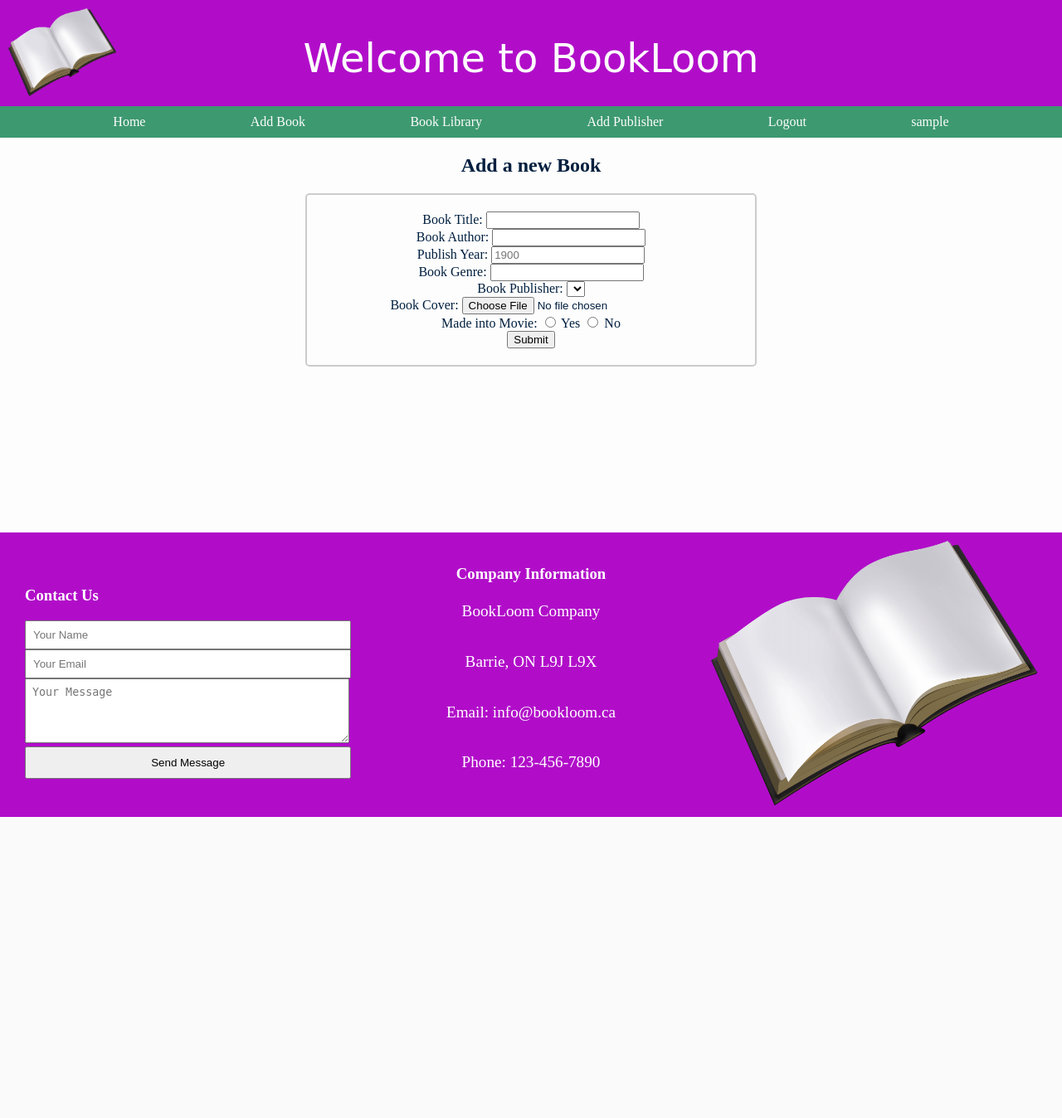
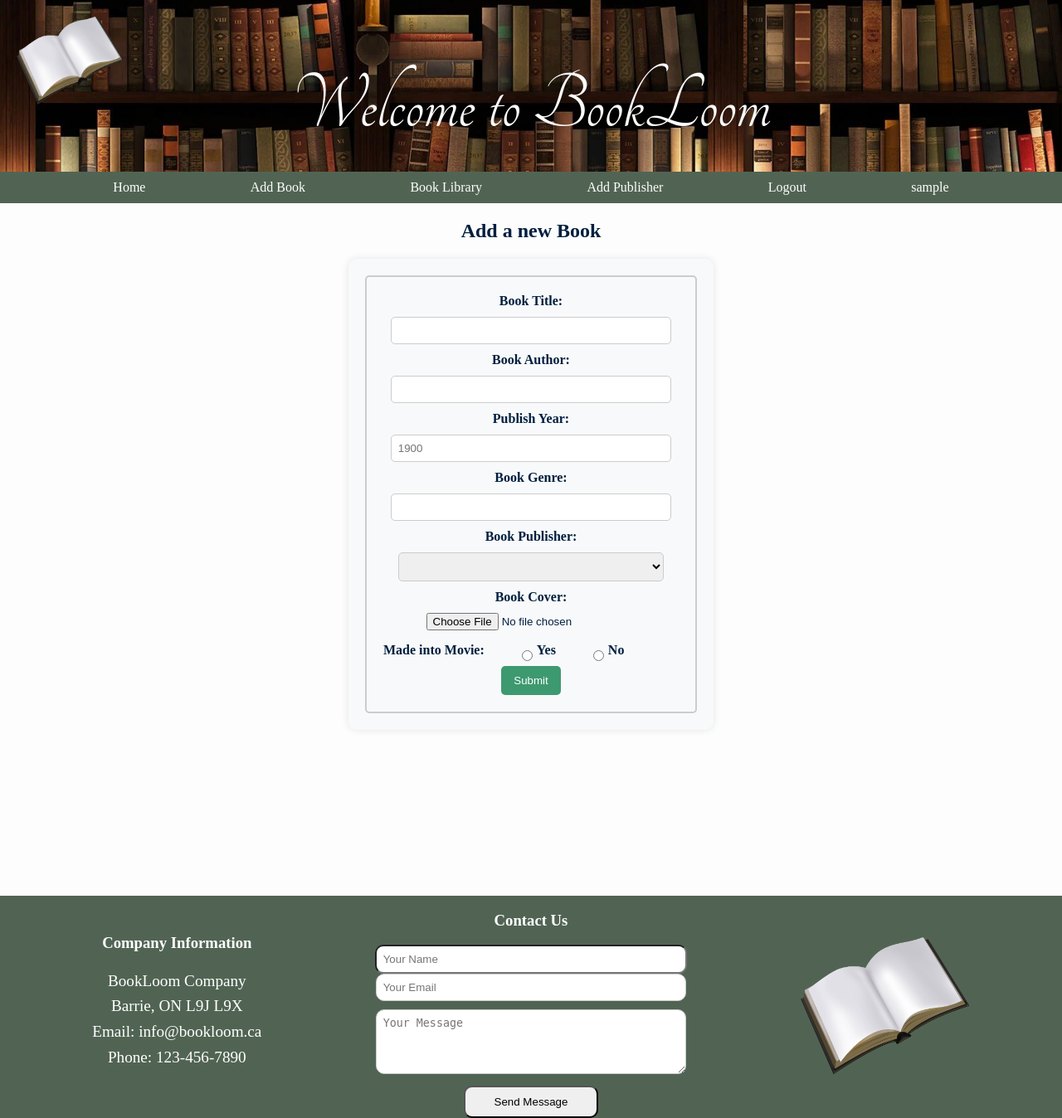
Before and after one commit to GMontero01/BookLoomProjectPHP, a PHP site: page /addBook.php in a window 1280 px wide. Shown: the whole page at 83% size. Before the commit the page ends 985 px from the top, so only its background shows below. Run offline with PHP 8.4, Linux system fonts and the light colour scheme; the visitor is signed in with stand-in values (Sample User, id 1); data that the repository does not hold is empty.

Commit message:
BookLoom css updates to header and forms

```diff
--- a/addBook.php
+++ b/addBook.php
@@ -7,8 +7,8 @@ include('shared/header.php');
 
 <h2>Add a new Book</h2>
 <!-- Form to capture user input for new book entry -->
-<form action="insertBook.php" method="post" enctype="multipart/form-data">
-
+<section class="formFormatting">
+<form class="longerForm" action="insertBook.php" method="post" enctype="multipart/form-data">
     <fieldset>
         <div class="bookDetails">
         <label for="bookTitle">Book Title:</label>
@@ -55,7 +55,6 @@ include('shared/header.php');
         <label for="madeIntoMovie">Made into Movie:</label>
         <input type="radio" id="madeIntoMovieYes" name="madeIntoMovie" value="yes" required />
         <label for="madeIntoMovieYes">Yes</label>
-
         <input type="radio" id="madeIntoMovieNo" name="madeIntoMovie" value="no" required />
         <label for="madeIntoMovieNo">No</label>
 
@@ -91,6 +90,7 @@ include('shared/header.php');
     </div>
     </fieldset>
 </form>
+</section>
 </body>
 </main>
 <?php include('shared/footer.php'); ?>
--- a/bookLibrary.php
+++ b/bookLibrary.php
@@ -16,6 +16,7 @@ try {
     exit();
 }
 ?>
+<section class="formFormatting">
 <div class="table-container">
     <h2>Book Library</h2>
     <table>
@@ -58,5 +59,6 @@ try {
         </tbody>
     </table>
 </div>
+</section>
 </main>
 <?php include('shared/footer.php'); ?>
--- a/edit-book.php
+++ b/edit-book.php
@@ -46,7 +46,8 @@ if (is_numeric($bookId)){
 
 <h2>Edit Book Details</h2>
 <!-- Form to capture user input for new book entry -->
-<form action="update-book.php" method="post" enctype="multipart/form-data">
+<section class="formFormatting">
+<form class="longerForm" action="update-book.php" method="post" enctype="multipart/form-data">
 <fieldset>
     <div class="bookDetails">
         <label for="bookTitle">Book Title:</label>
@@ -132,4 +133,6 @@ if (is_numeric($bookId)){
     <button type="submit">Submit</button>
     </fieldset>
 </form>
+</section>
 </main>
+<?php include('shared/footer.php'); ?>
--- a/login.php
+++ b/login.php
@@ -13,8 +13,8 @@ require 'shared/header.php';
   }
     ?>
 
-
-  <form class="login-form" method="post" action="validateUser.php">
+  <section class="formFormatting">
+  <form class="simple-form-style" class="login-form" method="post" action="validateUser.php">
     <fieldset>
       <h5>Please enter your credentials.</h5>
       <label for="username">Username:</label>
@@ -26,6 +26,7 @@ require 'shared/header.php';
       <button class="offset-button">Login</button>
     </fieldset>
   </form>
+  </section>
 </body>
 </main>
 <?php include('shared/footer.php'); ?>
--- a/register.php
+++ b/register.php
@@ -15,8 +15,8 @@ require('shared/header.php');
     echo '<h4 class="err">Username already exists</h4>';
   }
   ?>
-
-  <form method="post" action="save-registration.php">
+<section class="formFormatting">
+  <form class="simple-form-style" method="post" action="save-registration.php">
 
     <fieldset>
       <h5>Passwords must be a minimum of 8 characters, including 1 digit, 1 upper-case letter, and 1 lower-case letter.</h5>
@@ -41,6 +41,6 @@ require('shared/header.php');
     <button class="offset-button" onclick="return passwordMatch();">Register</button>
     </fieldset>
   </form>
-
+</section>
 </main>
 <?php include('shared/footer.php'); ?>
--- a/shared/footer.php
+++ b/shared/footer.php
@@ -1,5 +1,12 @@
 <footer class="footerBox">
         <div class="footer">
+            <div class="company-info">
+                <h3>Company Information</h3>
+                <p>BookLoom Company <br>
+                Barrie, ON L9J L9X <br>
+                Email: info@bookloom.ca<br>
+                Phone: 123-456-7890</p>
+            </div>
             <div class="contact-form">
                 <h3>Contact Us</h3>
                 <form action="#" method="POST">
@@ -9,13 +16,6 @@
                     <input type="submit" value="Send Message">
                 </form>
             </div>
-            <div class="company-info">
-                <h3>Company Information</h3>
-                <p>BookLoom Company</p>
-                <p>Barrie, ON L9J L9X</p>
-                <p>Email: info@bookloom.ca</p>
-                <p>Phone: 123-456-7890</p>
-            </div>
             <div class="footer-logo">
                 <img src="images/logo.png" alt="BookLoom Logo">
             </div>
--- a/shared/header.php
+++ b/shared/header.php
@@ -6,17 +6,22 @@
     <title><?php echo $pageTitle; ?></title>
     <link rel="stylesheet" href="shared/styles.css"/>
     <script src="./js/scripts.js" defer></script>
+    <link rel="preconnect" href="https://fonts.googleapis.com">
+    <link rel="preconnect" href="https://fonts.gstatic.com" crossorigin>
+    <link href="https://fonts.googleapis.com/css2?family=Tangerine:wght@400;700&display=swap" rel="stylesheet">
     <title>Document</title>
 </head>
 <!-- Shared header amongst all pages -->
-<body>
-    <header>
+
+    <header style="background-image: url('images/headerbackground.jpg'); background-size: cover;">
         <div class="logo-container">
-            <img src="images/logo.png" alt="BookLoom Logo" class="header-logo">
+            <a href="index.php" class="logo-container">
+                <img src="images/logo.png" alt="BookLoom Logo" class="header-logo">
+            </a>
         </div>
         <h1 class="caveat-header">Welcome to BookLoom</h1>
     </header>
-
+<body>
     <nav>
         <ul>
             <li>
--- a/shared/styles.css
+++ b/shared/styles.css
@@ -1,26 +1,39 @@
+.movieDetails {
+    display: flex;
+    align-items: center;
+    flex-wrap: wrap;
+}
+
+.movieDetails label {
+    margin-right: 40px;
+}
 .streamingServiceQuestion {
     display: none;
+    width: 100%;
+    margin-top: 10px;
 }
 
 #madeIntoMovieYes:checked ~ .streamingServiceQuestion {
     display: block;
+
 }
 .join-container {
     display: flex;
+    flex-direction: column;
     justify-content: center;
     align-items: center;
-    height: 60vh; /* Make the container full height of the viewport */
+    height: 100vh;
 
 }
 .join {
     text-align: center;
     margin-bottom: 60px;
-    background-color: #3D9970; /* Forest Green */
+    background-color: #3D9970;
     color: #fff;
-    padding: 40px; /* Adjust padding for spacing inside the box */
-    border-radius: 10px; /* Rounded edges */
-    max-width: 400px; /* Limit the maximum width of the box */
-    width: 100%; /* Make the box fill the container's width */
+    padding: 40px;
+    border-radius: 10px;
+    max-width: 400px;
+    width: 100%;
 }
 
 .join h2 {
@@ -36,15 +49,15 @@
 .join .cta-button {
     display: inline-block;
     padding: 15px 30px;
-    background-color: #fff; /* White background for the button */
-    color: #3D9970; /* Forest Green text color */
+    background-color: #fff;
+    color: #3D9970;
     text-decoration: none;
     border-radius: 5px;
     transition: background-color 0.3s ease;
 }
 
 .join .cta-button:hover {
-    background-color: #B10DC9;
+    background-color: #991917;
     color: #fff;
 }
 
@@ -89,7 +102,7 @@ h1{
 }
 
 nav {
-    background-color: #3D9970; /* Forest Green */
+    background-color: #516453;
     padding: 10px;
 }
 
@@ -104,30 +117,31 @@ nav ul {
 
 nav a {
     text-decoration: none;
-    color: #FDFDFD; /* Off-White */
+    color: #FDFDFD;
 }
 
 nav a:hover {
-    color: #B10DC9
+    color: #991917
 
 }
 .table-container {
-    flex: 1; /* Allow the main content to grow and fill remaining space */
-    padding: 20px; /* Add padding to the main content */
+    flex: 1;
+    padding: 20px;
 }
 body {
     display: flex;
     flex-direction: column;
-    min-height: 100vh; /* Ensure the body takes at least the full height of the viewport */
+    min-height: 100vh;
     margin: 0;
-    background-color: #FDFDFD; /* Off-White */
-    color: #001F3F; /* Deep Blue */
+    background-color: #FDFDFD;
+    color: #001F3F;
 }
 .caveat-header {
-    font-family: "Caveat", cursive;
+    font-family: "Tangerine", cursive;
     font-optical-sizing: auto;
     font-weight: 400;
     font-style: normal;
+    font-size: 100px;
   }
 .bookDetails {
     text-align: center;
@@ -135,10 +149,13 @@ body {
 }
 .publisherDetails {
     text-align: center;
+    margin-bottom: 200px;
 }
 
 header {
-    background-color: #B10DC9;
+    background-size: contain;
+    background-position: center;
+    background-repeat: no-repeat;
     color: #FDFDFD;
     padding: 10px;
     text-align: center;
@@ -163,20 +180,17 @@ p {
     background-color: #218838;
 }
 
-/* Footer styles */
 .footerBox {
-    background-color: #B10DC9; /* Light Gray */
-    color: #fff; /* Dark Gray */
-    padding: 10px 20px; /* Reduced padding */
-    text-align: center; /* Center align content */
-    margin-top: 200px; /* Add space above the footer */
+    background-color: #516453;
+    color: #fff;
+    text-align: center;
 }
 
 .footer {
     display: flex;
     flex-wrap: wrap;
     justify-content: space-between;
-    align-items: center; /* Center align items vertically */
+    align-items: center;
 }
 
 .contact-form,
@@ -184,30 +198,36 @@ p {
 .footer-logo {
     width: calc(33.33% - 20px);
     margin: 0 10px;
-    text-align: left; /* Align content inside each section to the left */
+    text-align: center;
 }
 
 .company-info h3 {
-    text-align: center; /* Center align the company information title */
-    margin-bottom: 10px; /* Reduced space below the title */
+    text-align: center;
+    margin-bottom: 10px;
 }
 
 .contact-form input[type="text"],
 .contact-form input[type="email"],
 .contact-form textarea {
-    width: calc(100% - 20px); /* Adjusted width for form inputs */
-    padding: 8px; /* Reduced padding for form inputs */
+    width: calc(100% - 50px);
+    padding: 8px;
+    border-radius: 10px;
 }
 
 .contact-form input[type="submit"] {
-    width: 100%; /* Make submit button full width */
-    padding: 10px; /* Adjusted padding for submit button */
+    width: 40%;
+    padding: 10px;
+    border-radius: 10px;
+}
+.contact-form input[type="submit"]:hover {
+    background-color: #218838;
+    color: #fff;
 }
 
 .footer-logo img {
-    max-width: 100%;
+    max-width: 50%;
+    text-align: right;
 }
-
 
 #Error, .err {
     color:red;
@@ -243,7 +263,150 @@ fieldset {
 }
 
 .header-logo {
-    width: 130px; /* Adjust the width as needed */
+    width: 130px;
     height: auto;
     display: block;
 }
+
+.simple-form-style {
+    margin: 0 auto;
+    max-width: 400px;
+    padding: 20px;
+    background-color: #f8f9fa;
+    border-radius: 10px;
+}
+.simple-form-style label {
+    display: block;
+    margin-bottom: 5px;
+    font-weight: bold;
+}
+.simple-form-style
+input[type="text"],
+input[type="email"],
+input[type="password"],
+textarea {
+    width: 80%;
+    padding: 8px;
+    margin-bottom: 10px;
+    border: 1px solid #ccc;
+    border-radius: 5px;
+}
+.simple-form-style
+input[type="submit"],
+button {
+    padding: 10px 15px;
+    background-color: #3D9970;
+    color: #fff;
+    border: none;
+    border-radius: 5px;
+    cursor: pointer;
+}
+.simple-form-style
+input[type="submit"]:hover,
+button:hover {
+    background-color: #218838;
+}
+
+.longerForm {
+    margin: 0 auto;
+    max-width: 400px;
+    padding: 20px;
+    background-color: #f8f9fa;
+    border-radius: 10px;
+    box-shadow: 0 0 10px rgba(0, 0, 0, 0.1);
+}
+
+.longerForm label {
+    display: block;
+    margin-bottom: 10px;
+    font-weight: bold;
+}
+
+.longerForm
+input[type="text"],
+input[type="number"],
+textarea,
+select {
+    width: 90%;
+    padding: 8px;
+    margin-bottom: 10px;
+    border: 1px solid #ccc;
+    border-radius: 5px;
+}
+
+.longerForm
+input[type="file"] {
+    margin-bottom: 15px;
+}
+
+.longerForm
+input[type="radio"],
+input[type="checkbox"] {
+    margin-right: 5px;
+}
+
+.longerForm
+input[type="submit"] {
+    padding: 10px 15px;
+    background-color: #3D9970;
+    color: #fff;
+    border: none;
+    border-radius: 5px;
+    cursor: pointer;
+}
+
+.longerForm
+input[type="submit"]:hover {
+    background-color: #218838;
+}
+.formFormatting {
+    margin-bottom: 200px;
+}
+
+/* Styles for smaller screens */
+@media only screen and (max-width: 767px) {
+    .join {
+        padding: 20px;
+    }
+
+    .footer-logo img {
+        max-width: 100%;
+    }
+}
+
+/* Styles for medium screens */
+@media only screen and (min-width: 768px) and (max-width: 1024px) {
+    .join {
+        max-width: 300px;
+    }
+}
+
+/* Styles for larger screens */
+@media only screen and (min-width: 1025px) {
+    .join-container {
+        height: 80vh;
+    }
+
+    .footer-logo img {
+        max-width: 50%;
+    }
+}
+@media only screen and (max-width: 767px) {
+    table {
+        font-size: 0.8em;
+    }
+
+    th, td {
+        padding: 8px;
+    }
+}
+
+@media only screen and (min-width: 768px) {
+    table {
+        font-size: 1em;
+    }
+
+    th, td {
+        padding: 12px;
+    }
+}
```
Also changed, not shown: addPublisher.php (+5 -5 lines), images/headerbackground.jpg (added).
